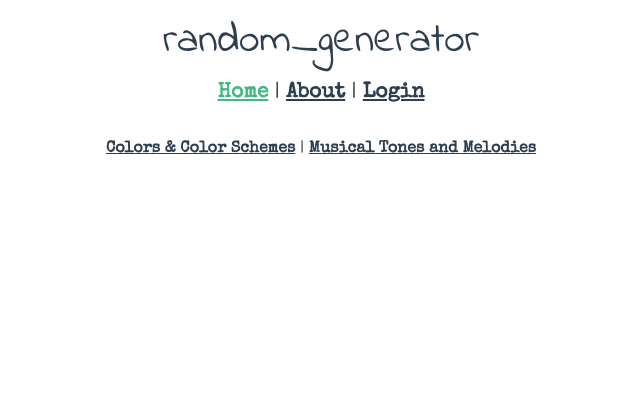
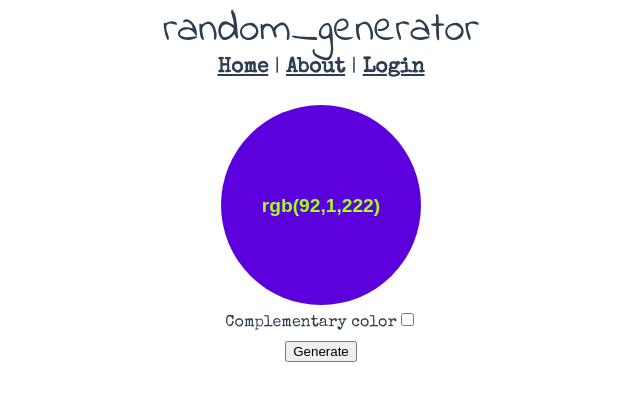
Before and after one commit to fredrikskogb/random_generator, a Vue app: page /#/colors in a window 1280 px wide. Before the commit this address led to /#/. Shown: the top 400 px of the page, without its empty margins (319-959 px from the left). Built offline with nearby package versions, Linux system fonts and the light colour scheme.

Commit message:
added inverted color

```diff
--- a/src/App.vue
+++ b/src/App.vue
@@ -79,11 +79,11 @@ h1,h2,h3,h4,h5,h6 {
 #nav {
   font-size: 1.3em;
   .title {
-    margin-bottom: 0.5em;
+    margin-bottom: 0.15em;
   }
 }
 #nav, #sub-nav {
-  padding: 1em;
+  padding: 0.5em;
 
   a {
     font-weight: bold;
--- a/src/components/ColorsBlock.vue
+++ b/src/components/ColorBlock.vue
@@ -1,6 +1,7 @@
 <template>
   <div class="colors-block-container">
-    <div class="color-container" ref="colorsBlock">
+    <div class="color-container"
+         ref="colorsBlock">
       <span class="color-text">{{this.color}}</span>
     </div>
   </div>
@@ -11,7 +12,7 @@
 
   export default Vue.extend( {
     name: 'ColorsBlock',
-    props: ['color'],
+    props: ['color', 'displayInvertedColor'],
     mounted(): void {
       this.setPropsColor();
     },
--- a/src/views/Colors.vue
+++ b/src/views/Colors.vue
@@ -1,35 +1,62 @@
 <template>
   <div>
-    <ColorsBlock :color="generatedColor"></ColorsBlock>
-    <button class="generator-button"
-            @click="randomColor">Generate</button>
+    <div class="child-color-container">
+      <ColorBlock class="color-block"
+                   :color="generatedColor"></ColorBlock>
+      <ColorBlock class="color-block"
+                   v-if="displayInvertedColor"
+                   :inverted="true"
+                   :color="invertedColor"></ColorBlock>
+    </div>
+    <div class="color-options">
+      <div class="color-option">
+        <label for="complementary-color">Complementary color</label>
+        <input id="complementary-color"
+               type="checkbox"
+               @click="displayInvertedColor = !displayInvertedColor">
+      </div>
+      <button class="generator-button color-option"
+              @click="randomColor">Generate</button>
+    </div>
   </div>
 </template>
 
 <script lang="ts">
 
   import Vue from 'vue'
-  import ColorsBlock from '@/components/ColorsBlock.vue'
+  import ColorBlock from '@/components/ColorBlock.vue'
 
   export default Vue.extend ({
     name: 'Colors',
     data() {
       return {
-        generatedColor: ''
+        red: 0,
+        green: 0,
+        blue: 0,
+        generatedColor: '',
+        invertedColor: '',
+        displayInvertedColor: false
       }
     },
     components: {
-      ColorsBlock
+      ColorBlock
     },
     created() {
       this.randomColor();
     },
     methods: {
       randomColor(): void {
-        this.generatedColor = `rgb(${this.randomNumber()},${this.randomNumber()},${this.randomNumber()})`;
+        this.red = this.randomNumber();
+        this.green = this.randomNumber();
+        this.blue = this.randomNumber();
+        this.generatedColor = `rgb(${this.red},${this.green},${this.blue})`;
+        this.invertedColor = this.invertColor();
       },
       randomNumber(): number {
         return (Math.random() * 255 | 0) + 1;
+      },
+      invertColor(): string {
+        return `rgb(${255 - this.red},${255 - this.green},${255 - this.blue})`;
       }
     }
   })
@@ -37,7 +64,21 @@
 </script>
 
 <style lang="less" scoped>
-  .generator-button {
-    cursor: pointer;
+  .child-color-container {
+    display: flex;
+    justify-content: center;
+    margin: 0.5em 0.5em 0 0.5em;
+    .color-block {
+      margin: 0.5em 0.5em 0 0.5em;
+    }
   }
+  .color-options {
+    .color-option {
+      margin: 5px;
+    }
+    .generator-button {
+      cursor: pointer;
+    }
+  }
+
 </style>
```
